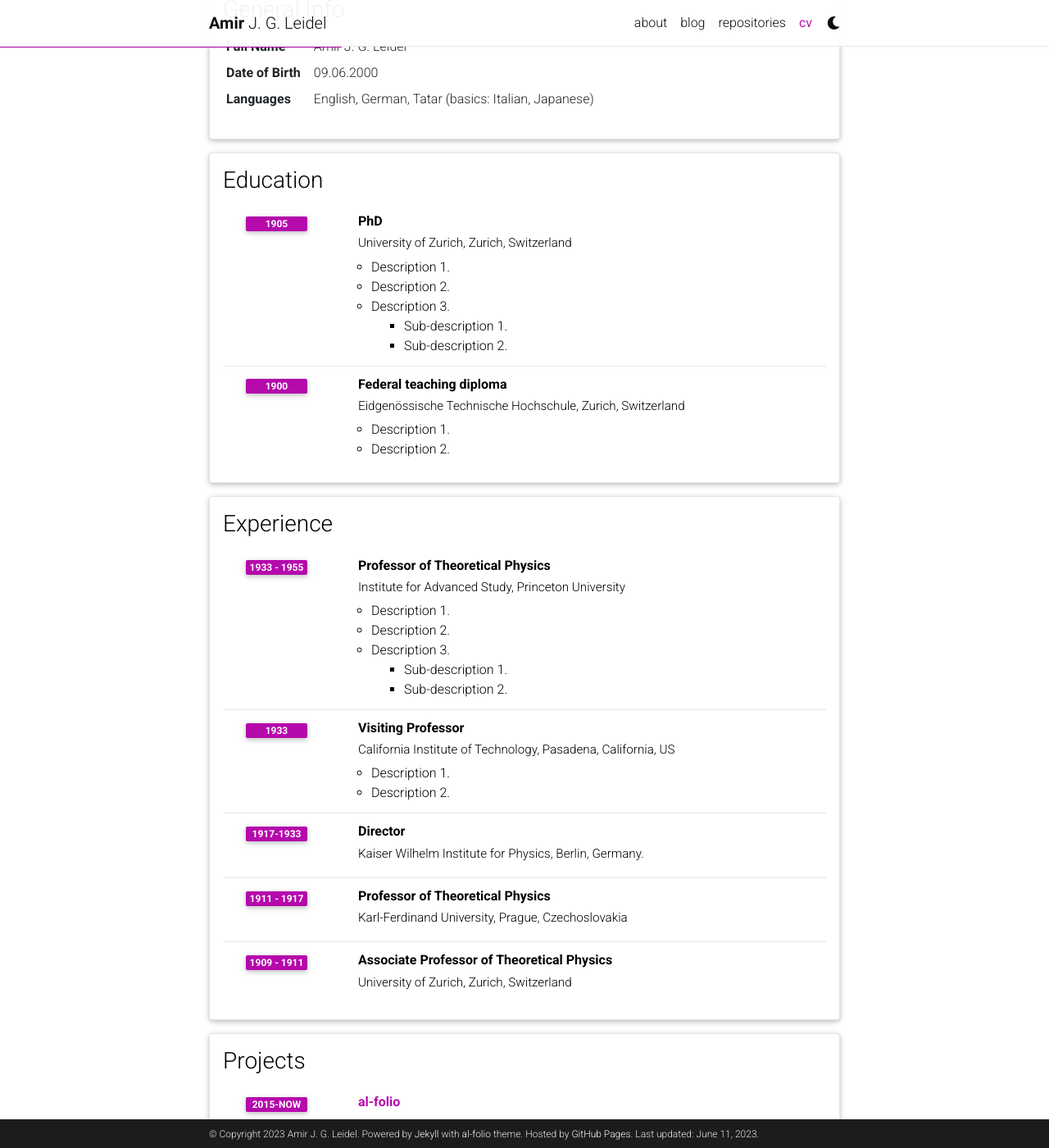
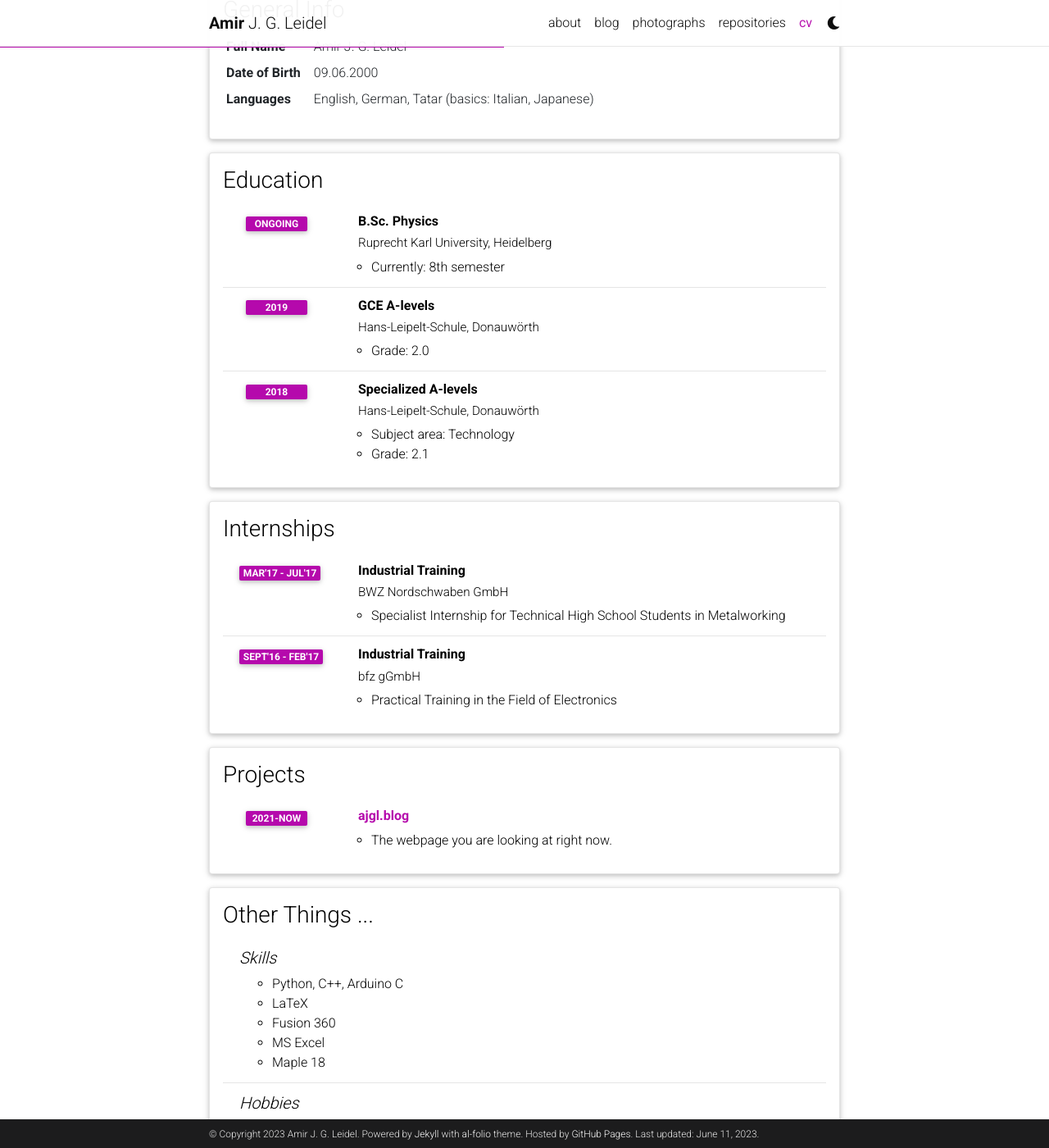
Before and after one commit to amirleidel/amirleidel.github.io, a Jekyll site: the page built from _pages/cv.md, in a window 1280 px wide and 1400 px high, scrolled down 207 px. Shown: the whole window at 82% size. Built offline with Jekyll 4.4.1, drawn with Linux system fonts in a browser that asks for light colours; comment, search, counter and statistics services are not loaded; a style sheet for code colours, icons or effects is not loaded; some of the changed text lies outside the part shown.

Commit message:
finalized about,repos,cv

```diff
--- a/_data/cv.yml
+++ b/_data/cv.yml
@@ -11,71 +11,62 @@
 - title: Education
   type: time_table
   contents:
-    - title: PhD
-      institution: University of Zurich, Zurich, Switzerland
-      year: 1905
+    - title: B.Sc. Physics
+      institution: Ruprecht Karl University, Heidelberg
+      year: ongoing
       description:
-        - Description 1.
-        - Description 2.
-        - title: Description 3.
-          contents:
-            - Sub-description 1.
-            - Sub-description 2.
-    - title: Federal teaching diploma
-      institution: Eidgenössische Technische Hochschule, Zurich, Switzerland
-      year: 1900
+        - "Currently: 8th semester"
+
+    - title: GCE A-levels
+      institution: Hans-Leipelt-Schule, Donauwörth
+      year: 2019
       description:
-        - Description 1.
-        - Description 2.
+        - "Grade: 2.0"
 
-- title: Experience
+    - title: Specialized A-levels
+      institution: Hans-Leipelt-Schule, Donauwörth
+      year: 2018
+      description:
+        - "Subject area: Technology "
+        - "Grade: 2.1"
+
+
+- title: Internships
   type: time_table
   contents:
-    - title: Professor of Theoretical Physics
-      institution: Institute for Advanced Study, Princeton University
-      year: 1933 - 1955
+    - title: Industrial Training
+      institution: BWZ Nordschwaben GmbH
+      year: Mar'17 - Jul'17
       description:
-        - Description 1.
-        - Description 2.
-        - title: Description 3.
-          contents:
-            - Sub-description 1.
-            - Sub-description 2.
-    - title: Visiting Professor
-      institution: California Institute of Technology, Pasadena, California, US
-      year: 1933
+        - Specialist Internship for Technical High School Students in Metalworking
+
+    - title: Industrial Training
+      institution: bfz gGmbH
+      year: Sept'16 - Feb'17
       description:
-        - Description 1.
-        - Description 2.
-
-    - title: Director
-      institution: Kaiser Wilhelm Institute for Physics, Berlin, Germany.
-      year: 1917-1933
-
-    - title: Professor of Theoretical Physics
-      institution: Karl-Ferdinand University, Prague, Czechoslovakia
-      year: 1911 - 1917
-      description:
-
-    - title: Associate Professor of Theoretical Physics
-      institution: University of Zurich, Zurich, Switzerland
-      year: 1909 - 1911
+        - Practical Training in the Field of Electronics
 
 - title: Projects
   type: time_table
   contents:
-    - title: <a href="https://github.com/alshedivat/al-folio">al-folio</a>
-      year: 2015-now
-      description: A beautiful, simple, clean, and responsive Jekyll theme for academics.
+    - title: <a href="https://ajgl.blog">ajgl.blog</a>
+      year: 2021-NOW
+      description: The webpage you are looking at right now.
 
-- title: Interests and Hobbies
+- title: Other Things ...
   type: nested_list
   contents:
-    - title: Topic 1.
+    - title: Skills
       items:
-        - Description 1.
-        - Description 2.
-    - title: Topic 2.
+      - "Python, C++, Arduino C"
+      - LaTeX
+      - Fusion 360
+      - MS Excel
+      - Maple 18
+    - title: Hobbies
       items:
-        - Description 1.
-        - Description 2.
+      - Soldering electronics
+      - Repairing film cameras
+      - Learning languages
+      - Reading
+      - Baking
--- /dev/null
+++ b/_pages/projects.md
@@ -0,0 +1,58 @@
+---
+layout: page
+title: photographs
+permalink: /projects/
+description: A growing collection of your cool projects.
+nav: true
+nav_order: 2
+display_categories: [work, fun]
+horizontal: false
+---
+
+<!-- pages/projects.md -->
+<div class="projects">
+{%- if site.enable_project_categories and page.display_categories %}
+  <!-- Display categorized projects -->
+  {%- for category in page.display_categories %}
+  <h2 class="category">{{ category }}</h2>
+  {%- assign categorized_projects = site.projects | where: "category", category -%}
+  {%- assign sorted_projects = categorized_projects | sort: "importance" %}
+  <!-- Generate cards for each project -->
+  {% if page.horizontal -%}
+  <div class="container">
+    <div class="row row-cols-2">
+    {%- for project in sorted_projects -%}
+      {% include projects_horizontal.html %}
+    {%- endfor %}
+    </div>
+  </div>
+  {%- else -%}
+  <div class="grid">
+    {%- for project in sorted_projects -%}
+      {% include projects.html %}
+    {%- endfor %}
+  </div>
+  {%- endif -%}
+  {% endfor %}
+
+{%- else -%}
+<!-- Display projects without categories -->
+  {%- assign sorted_projects = site.projects | sort: "importance" -%}
+  <!-- Generate cards for each project -->
+  {% if page.horizontal -%}
+  <div class="container">
+    <div class="row row-cols-2">
+    {%- for project in sorted_projects -%}
+      {% include projects_horizontal.html %}
+    {%- endfor %}
+    </div>
+  </div>
+  {%- else -%}
+  <div class="grid">
+    {%- for project in sorted_projects -%}
+      {% include projects.html %}
+    {%- endfor %}
+  </div>
+  {%- endif -%}
+{%- endif -%}
+</div>
```
Also changed, not shown: _news/.announcement_1.md (added, +8 -0 lines), _news/.announcement_4.md (added, +8 -0 lines), _news/announcement_1.md (+2 -2 lines), _pages/about.md (+1 -0 lines), _pages/cv.md (+1 -1 lines), _news/.announcement_2.md (renamed from _news/announcement_2.md), _news/.announcement_3.md (renamed from _news/announcement_3.md), 5 other files.
